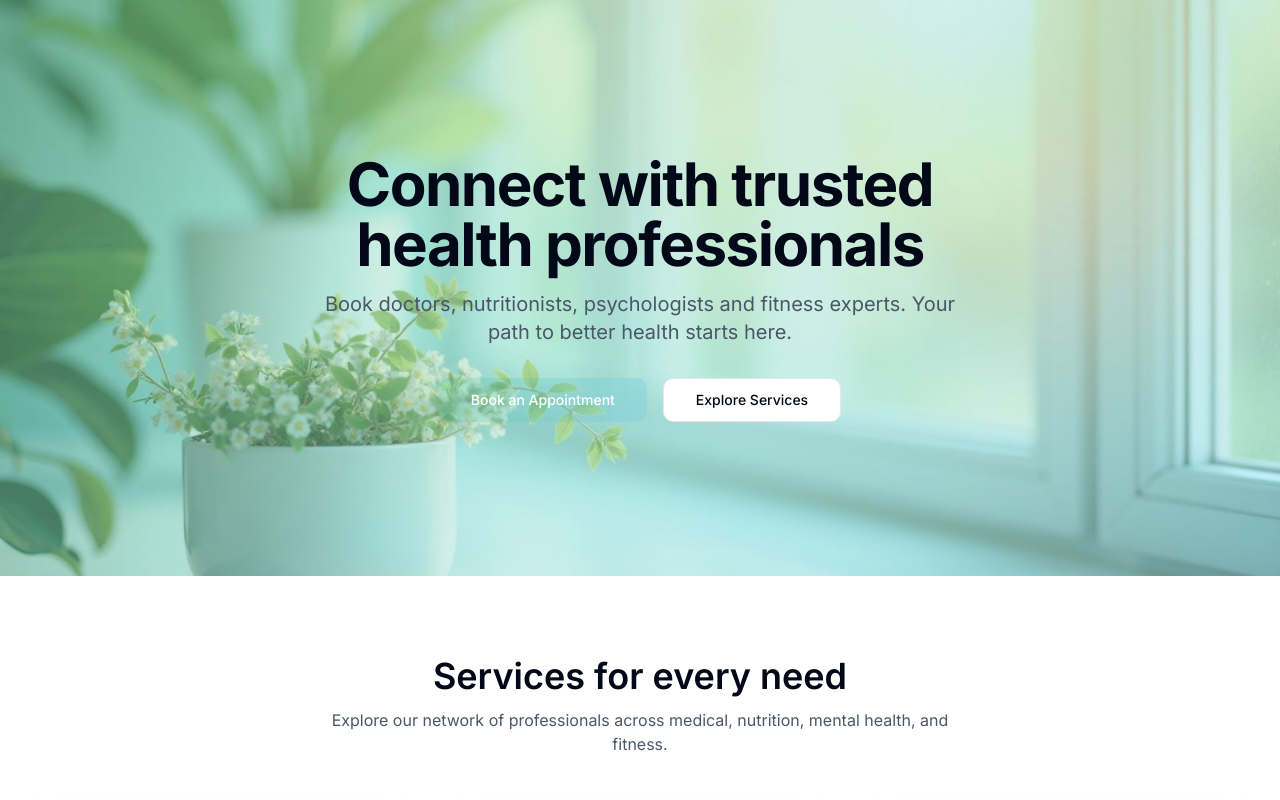
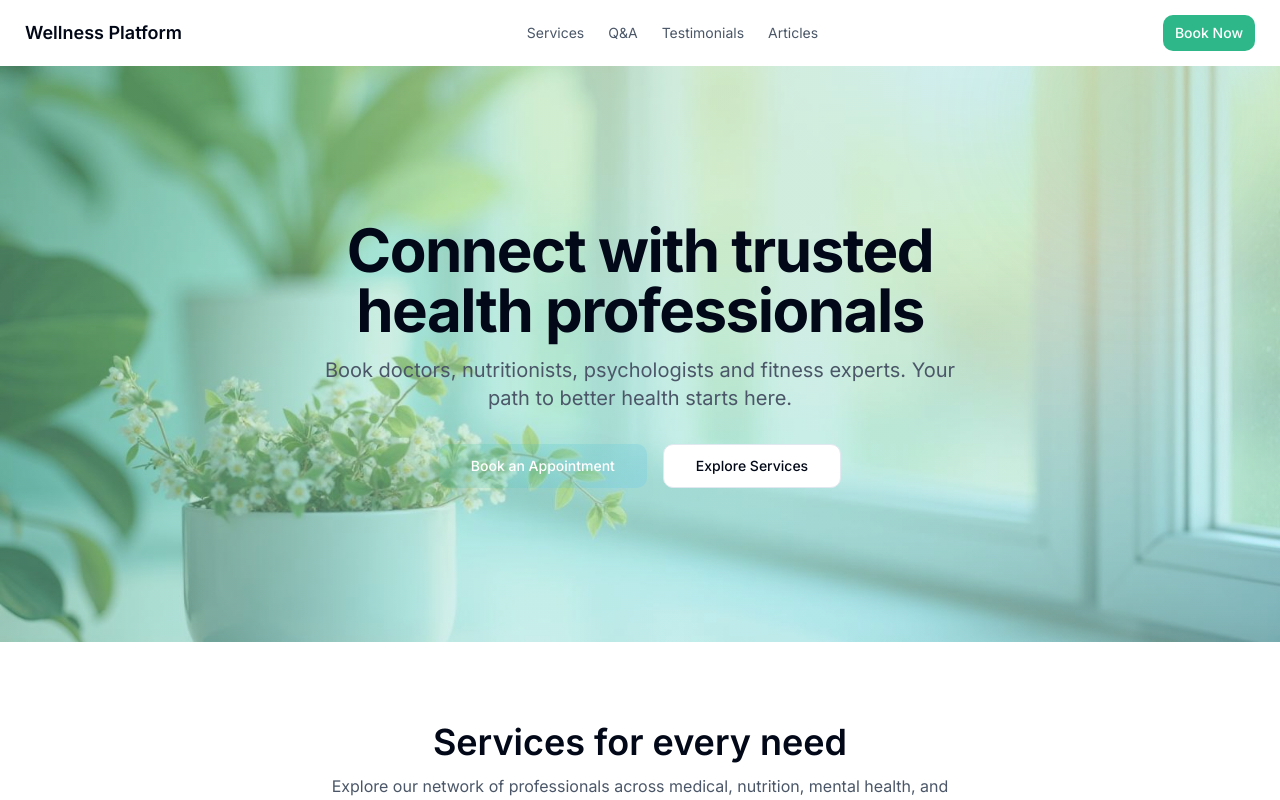
Before and after one commit to AhsanGillani/wellness-patronecs, a React (Vite) app: page / in a window 1280 px wide. Shown: the top 800 px of the page. Built offline with nearby package versions, Linux system fonts and the light colour scheme.

Commit message:
Add header component
Add a header component to the application.

```diff
--- /dev/null
+++ b/src/components/site/SiteHeader.tsx
@@ -0,0 +1,65 @@
+import { Button } from "@/components/ui/button";
+import { Sheet, SheetContent, SheetTrigger } from "@/components/ui/sheet";
+import { Menu } from "lucide-react";
+
+const links = [
+  { label: "Services", href: "#services" },
+  { label: "Q&A", href: "#community-qa" },
+  { label: "Testimonials", href: "#testimonials" },
+  { label: "Articles", href: "#tips-articles" },
+];
+
+const SiteHeader = () => {
+  return (
+    <header className="sticky top-0 z-50 w-full border-b bg-background/70 backdrop-blur glass">
+      <nav className="container mx-auto px-6 h-16 flex items-center justify-between" aria-label="Main">
+        <a href="#" aria-label="Home" className="font-semibold text-lg">Wellness Platform</a>
+
+        {/* Desktop nav */}
+        <ul className="hidden md:flex items-center gap-6 text-sm">
+          {links.map((l) => (
+            <li key={l.href}>
+              <a className="text-muted-foreground hover:text-foreground transition-colors" href={l.href}>
+                {l.label}
+              </a>
+            </li>
+          ))}
+        </ul>
+
+        <div className="hidden md:flex items-center gap-3">
+          <Button asChild size="sm" className="hover-scale">
+            <a href="#booking">Book Now</a>
+          </Button>
+        </div>
+
+        {/* Mobile menu */}
+        <div className="md:hidden">
+          <Sheet>
+            <SheetTrigger asChild>
+              <Button variant="outline" size="icon" aria-label="Open menu">
+                <Menu />
+              </Button>
+            </SheetTrigger>
+            <SheetContent side="right" className="w-72">
+              <div className="mt-6 space-y-4">
+                <a href="#" className="block font-semibold">Wellness Platform</a>
+                <nav className="grid gap-3" aria-label="Mobile">
+                  {links.map((l) => (
+                    <a key={l.href} href={l.href} className="text-sm text-muted-foreground hover:text-foreground">
+                      {l.label}
+                    </a>
+                  ))}
+                </nav>
+                <Button asChild className="w-full mt-4">
+                  <a href="#booking">Book Now</a>
+                </Button>
+              </div>
+            </SheetContent>
+          </Sheet>
+        </div>
+      </nav>
+    </header>
+  );
+};
+
+export default SiteHeader;
--- a/src/pages/Index.tsx
+++ b/src/pages/Index.tsx
@@ -1,4 +1,5 @@
 import { useEffect } from "react";
+import SiteHeader from "@/components/site/SiteHeader";
 import SiteHero from "@/components/site/SiteHero";
 import ServiceCategories from "@/components/site/ServiceCategories";
 import CommunityQA from "@/components/site/CommunityQA";
@@ -32,6 +33,8 @@ const Index = () => {
   }, []);
 
   return (
+    <>
+      <SiteHeader />
       <main>
         <SiteHero />
         <ServiceCategories />
@@ -41,6 +44,7 @@ const Index = () => {
         <ArticlesGrid />
         <SiteFooter />
       </main>
+    </>
   );
 };
 
```
Lines whose indentation alone changed are shown as unchanged.
